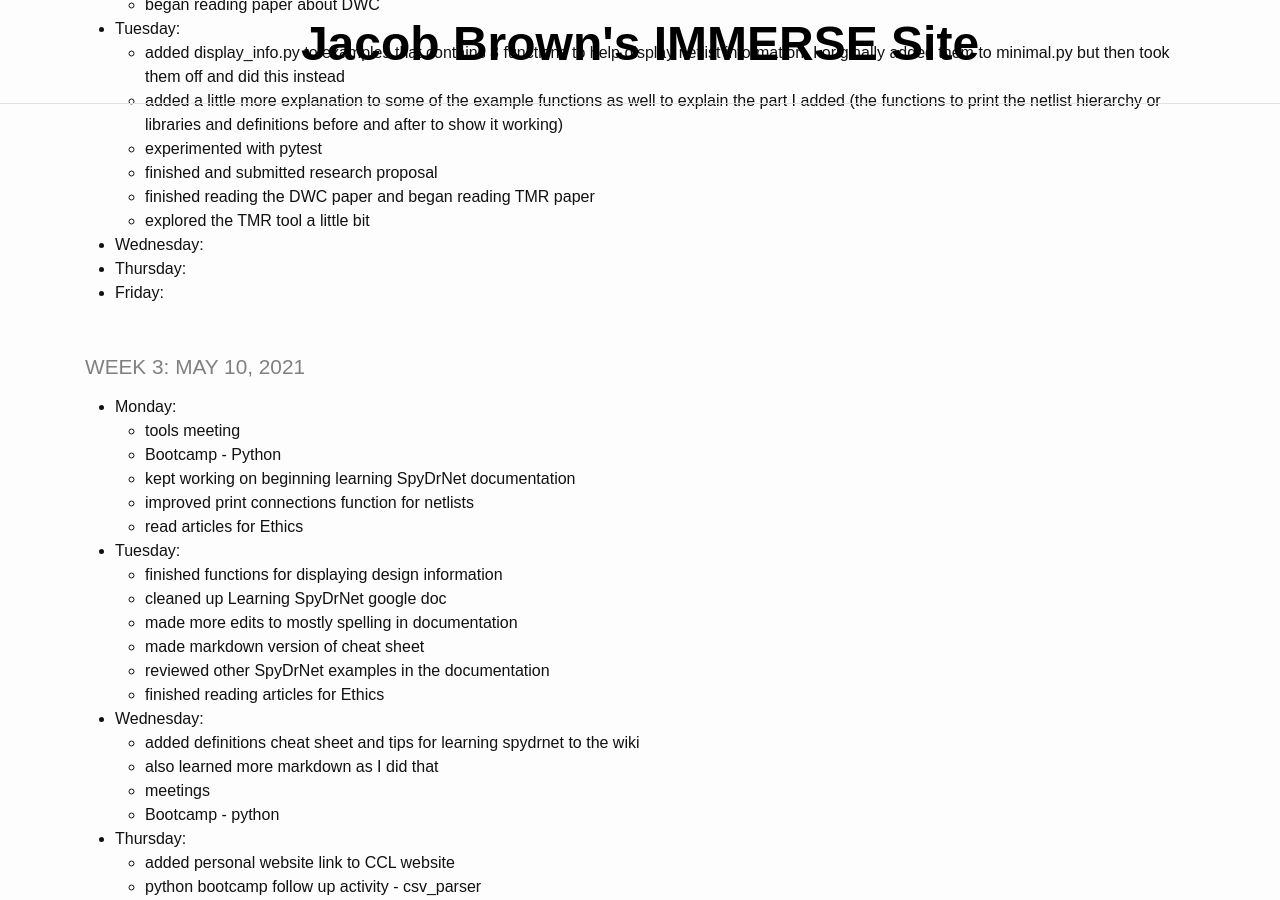
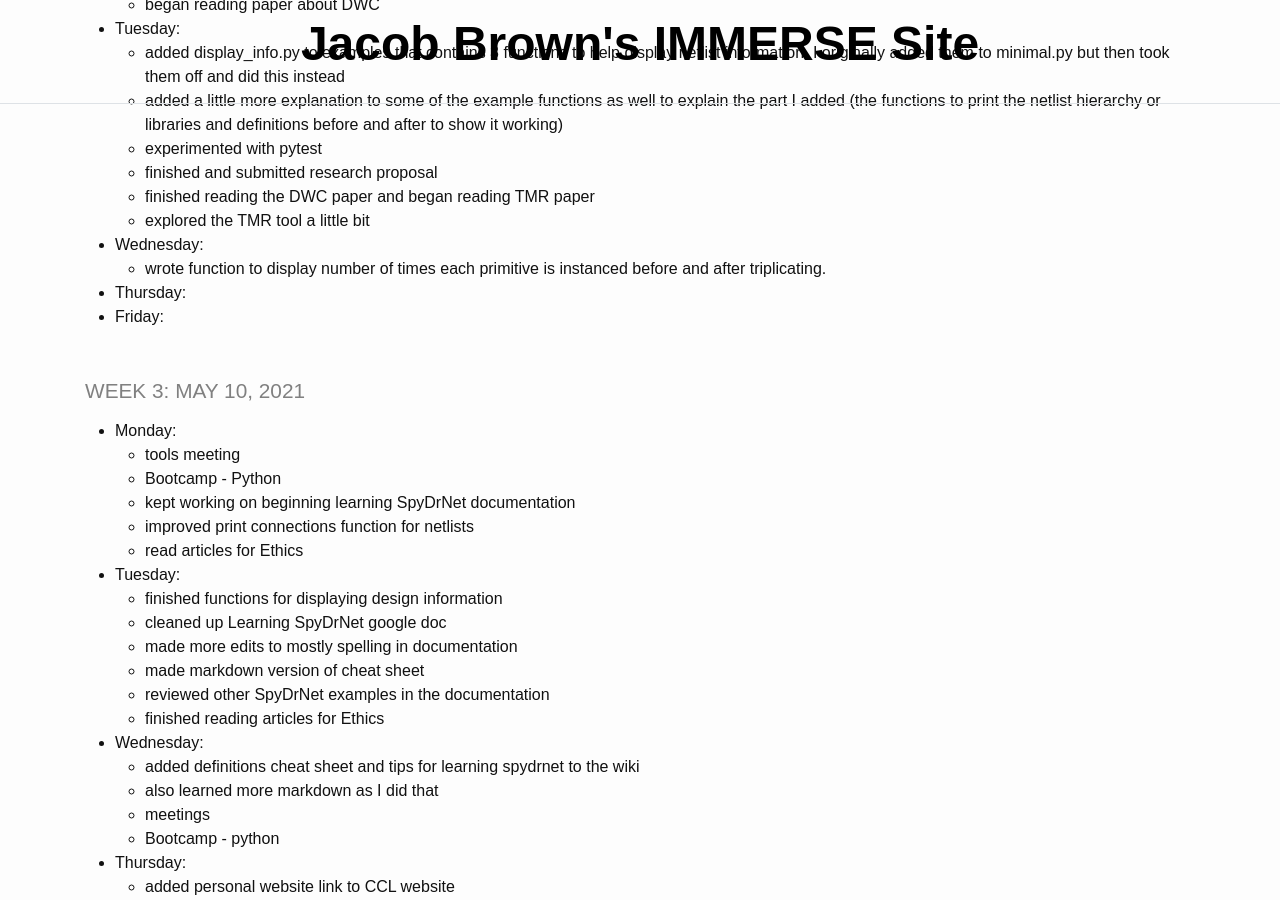
Before and after one commit to jacobdbrown4/jacob_brown, a Jekyll site: the page built from _pages/log.md, in a window 1280 px wide and 900 px high, scrolled down 668 px. Built offline with Jekyll 4.4.1, drawn with Linux system fonts in a browser that asks for light colours.

Commit message:
updated log

```diff
--- a/_pages/log.md
+++ b/_pages/log.md
@@ -30,6 +30,7 @@ title: IMMERSE Log
   * finished reading the DWC paper and began reading TMR paper
   * explored the TMR tool a little bit
 * **Wednesday**:
+  * wrote function to display number of times each primitive is instanced before and after triplicating.
 * **Thursday**:
 * **Friday**:
 
```
